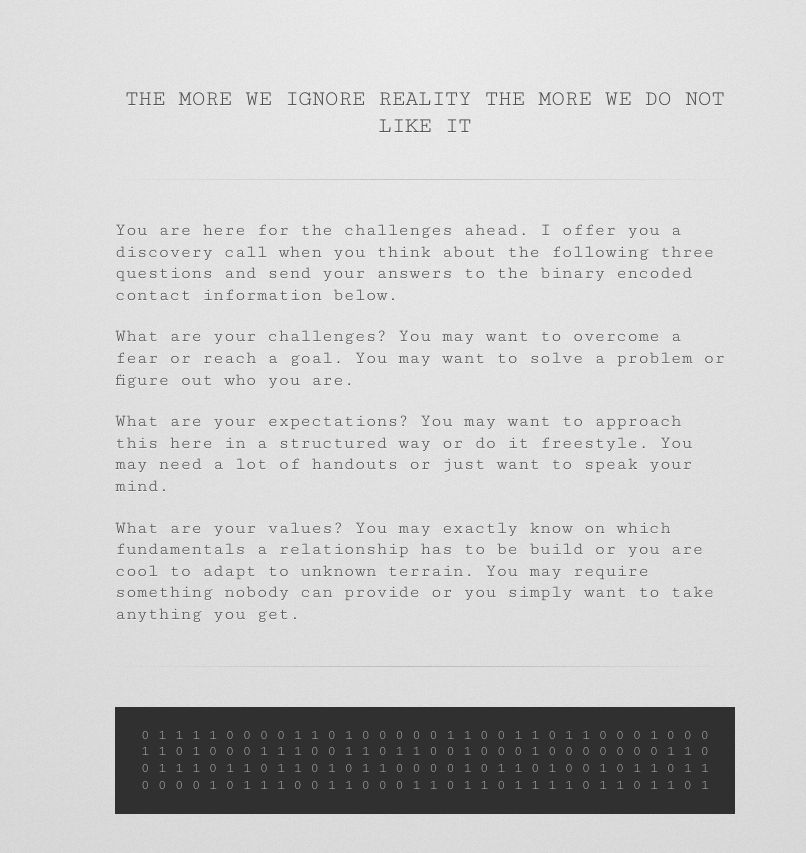
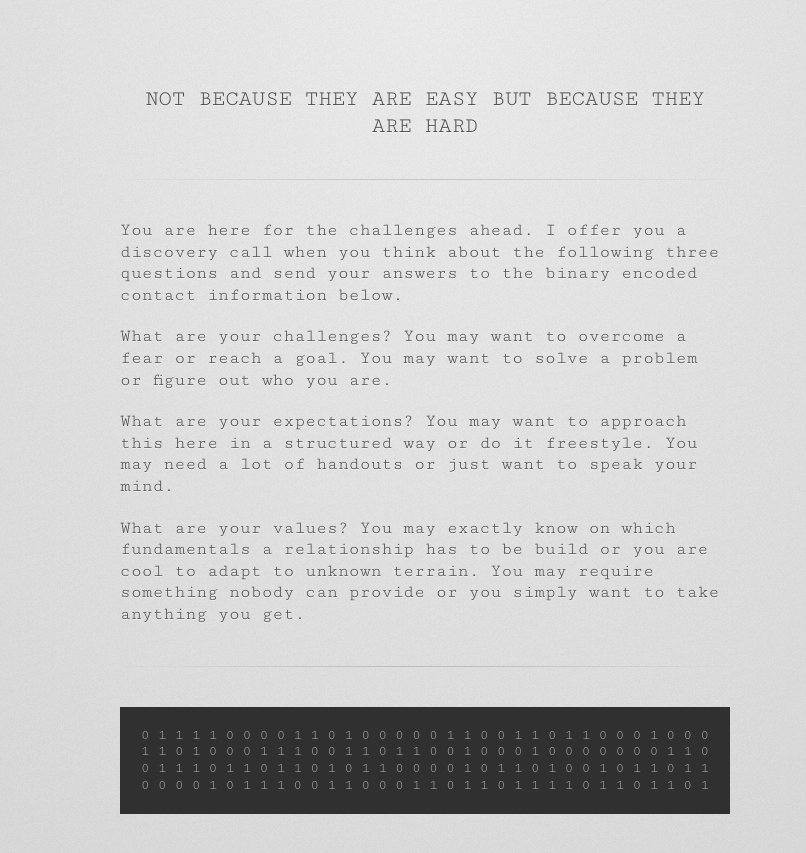
Before and after one commit to xh3b4sd/xh3b4sd.github.io, a Jekyll site: the page built from index.md, in a window 1280 px wide. Shown: the top 853 px of the page, without its empty margins (215-1021 px from the left). Built offline with Jekyll 4.4.1, drawn with Linux system fonts in a browser that asks for light colours; some web fonts are replaced.

Commit message:
version #004 of digital business card

```diff
--- a/_layouts/default.html
+++ b/_layouts/default.html
@@ -17,12 +17,20 @@
     <div id="container">
       <div class="inner">
         <section id="main_content">
+          <h3 class="quote">not because they are easy but because they are hard</h3>
           {{ content }}
         </section>
       </div>
     </div>
+    <script type="text/javascript">
+      var l = document.getElementById("main_content").querySelectorAll("h3:not(.quote)");
+      var r = l[Math.floor(Math.random()*l.length)];
+      var h = document.getElementsByClassName("quote")[0];
+      h.textContent = r.textContent
+      h.classList.toggle("visible");
+    </script>
     {% if site.google_analytics %}
-      <script>
+      <script type="text/javascript">
         (function(i,s,o,g,r,a,m){i['GoogleAnalyticsObject']=r;i[r]=i[r]||function(){
         (i[r].q=i[r].q||[]).push(arguments)},i[r].l=1*new Date();a=s.createElement(o),
         m=s.getElementsByTagName(o)[0];a.async=1;a.src=g;m.parentNode.insertBefore(a,m)
--- a/_sass/jekyll-theme-tactile.scss
+++ b/_sass/jekyll-theme-tactile.scss
@@ -98,15 +98,23 @@ body {
 }
 
 .inner {
-  width: 620px;
-  margin: 0 auto 40px;
+  margin: 40px auto;
+  width: 610px;
 }
 
 section h3 {
   font-weight: normal;
-	padding-top: 40px;
+  opacity: 0;
 	text-align: center;
 	text-transform: uppercase;
+}
+
+section h3:not(.quote) {
+	position: absolute;
+}
+
+section h3.visible {
+  opacity: 1;
 }
 
 code, pre {
--- a/index.md
+++ b/index.md
@@ -5,6 +5,9 @@ layout: default
 
 
 ### the more we ignore reality the more we do not like it
+### success is up to your own individual definition
+### you can decide to either have problems or to solve them
+### not because they are easy but because they are hard
 
 
 
```
